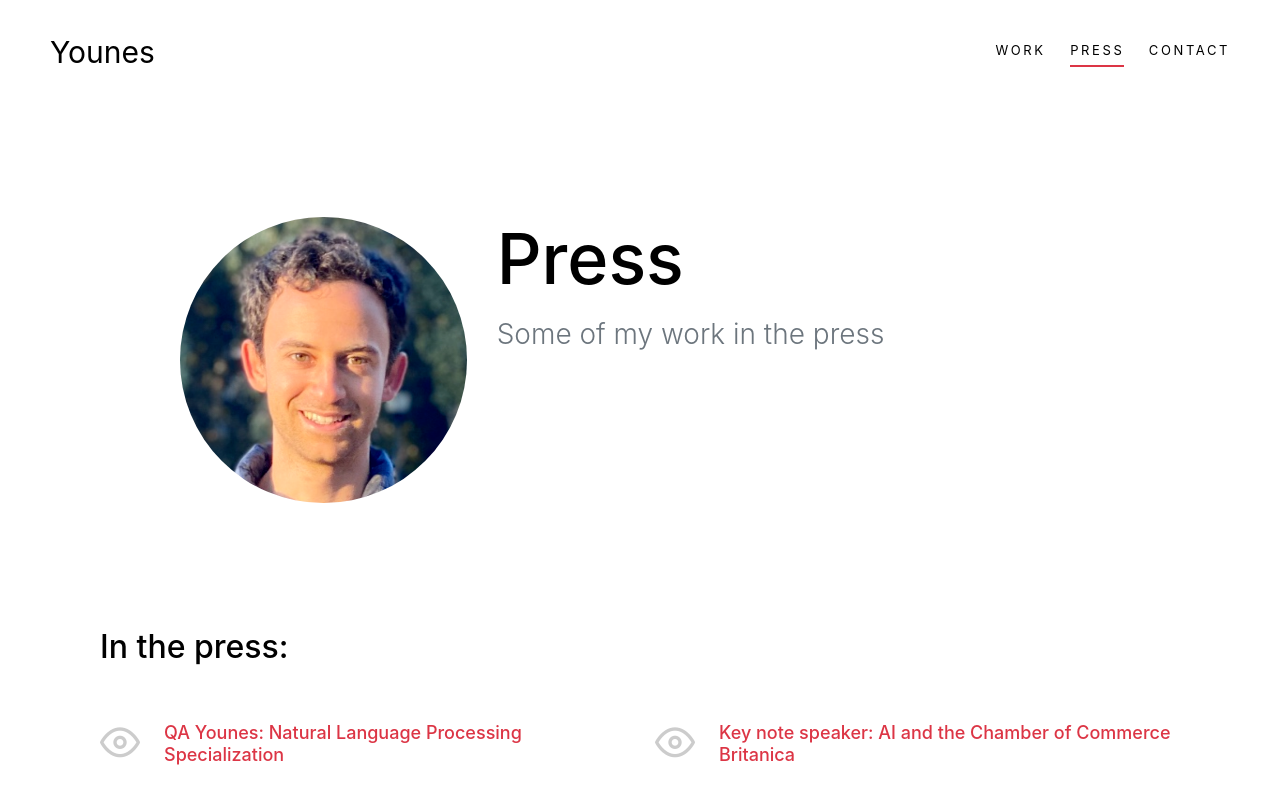
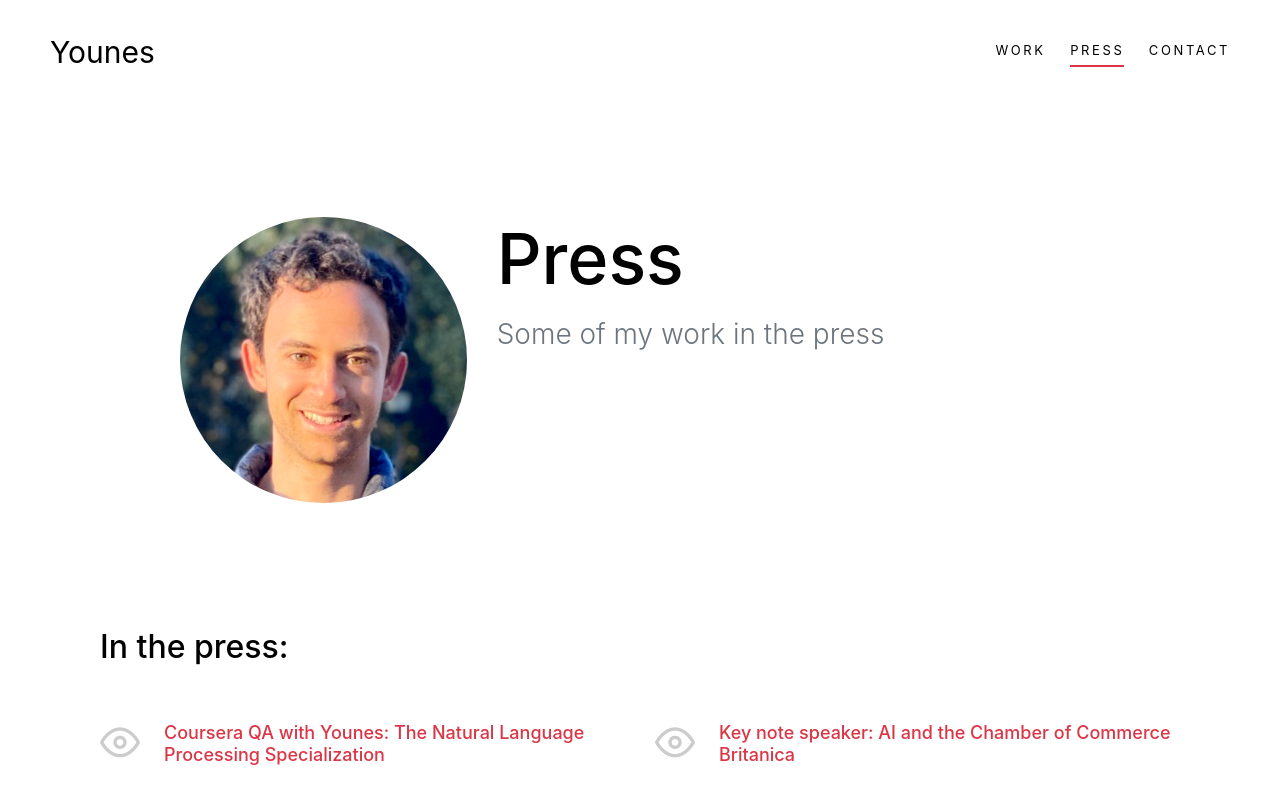
Before and after one commit to YounesBensoudaMourri/younesbensoudamourri.github.io, a plain HTML site: page news.html in a window 1280 px wide. Shown: the top 794 px of the page. Drawn offline with Linux system fonts and the light colour scheme; files whose address does not match are found by name.

Commit message:
fixed title

```diff
--- a/news.html
+++ b/news.html
@@ -95,7 +95,7 @@
                            <span class="icon-eye display-3"></span>
                         </div>
                         <div class="media-body">
-                           <h3 class="h5"><a href="https://blog.coursera.org/natural-language-processing-specialization-from-deeplearning-ai-qa-with-younes-bensouda-mourri/"> QA Younes: Natural Language Processing Specialization</a></h3>
+                           <h3 class="h5"><a href="https://blog.coursera.org/natural-language-processing-specialization-from-deeplearning-ai-qa-with-younes-bensouda-mourri/"> Coursera QA with Younes: The Natural Language Processing Specialization</a></h3>
                         </div>
                      </div>
                   </div>
```
